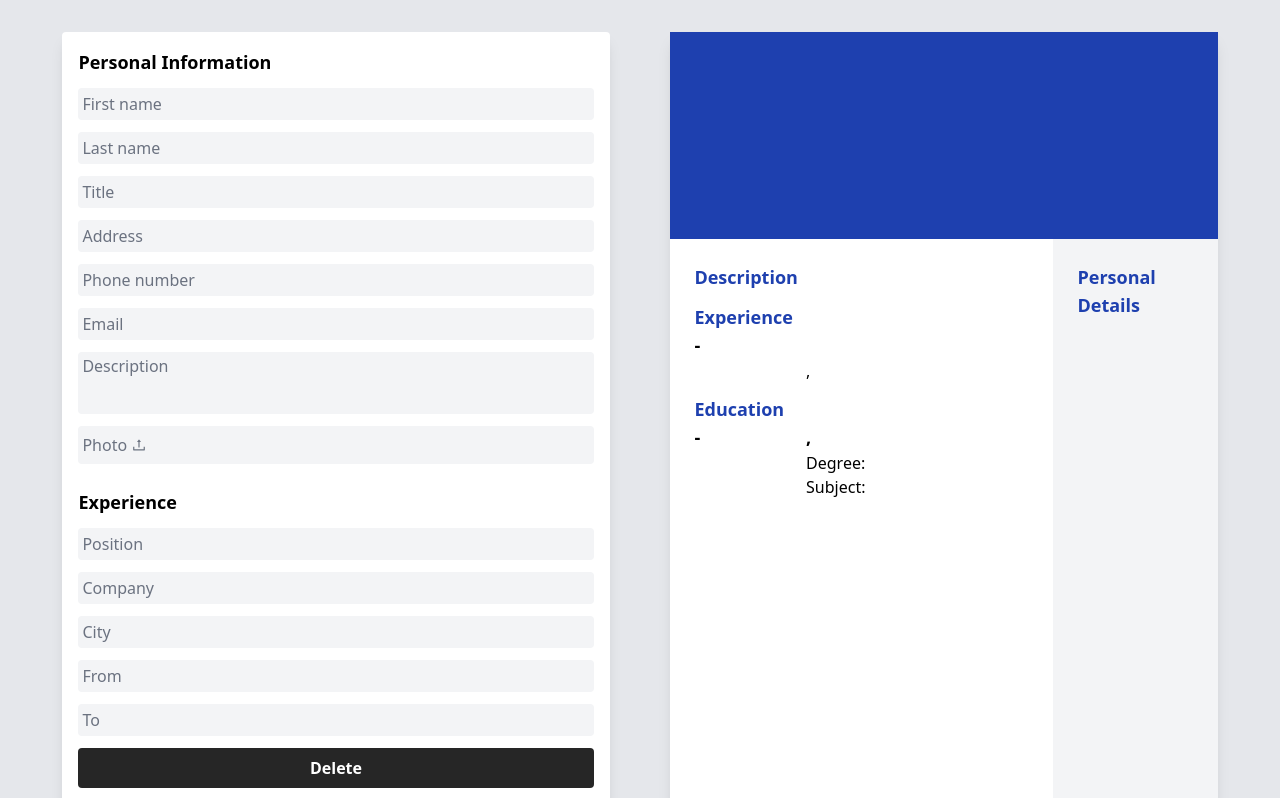
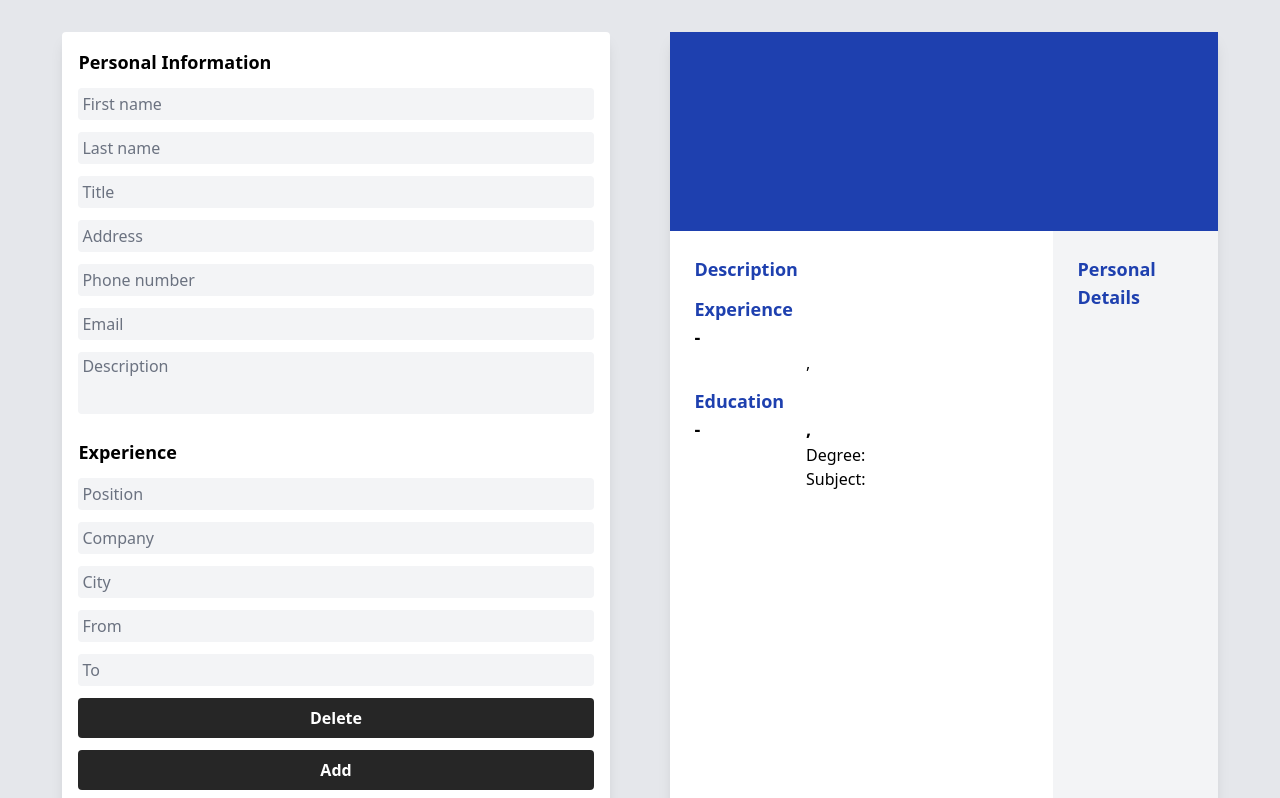
Before and after one commit to Daraphista/cv-project, a React (Create React App) app: page / in a window 1280 px wide. Shown: the top 798 px of the page. Built offline with nearby package versions, Linux system fonts and the light colour scheme.

Commit message:
removed unused photo input

```diff
--- a/src/components/PersonalInformationSection.js
+++ b/src/components/PersonalInformationSection.js
@@ -48,10 +48,6 @@ class PersonalInformationSection extends Component {
           <textarea className="resize-none peer h-[100%]" id="description" onChange={this.handleChange} required></textarea>
           <span className="peer-valid:invisible top-3.5">Description</span>
         </label>
-        <label htmlFor="photo" className="bg-gray-100 rounded cursor-pointer hover:shadow-md transition-shadow active:shadow-none">
-          <span className="flex items-center gap-1">Photo<AiOutlineUpload /></span>
-          <input className="invisible" type="file" id="photo" required></input>
-        </label>
       </section>
     )
   }
```
